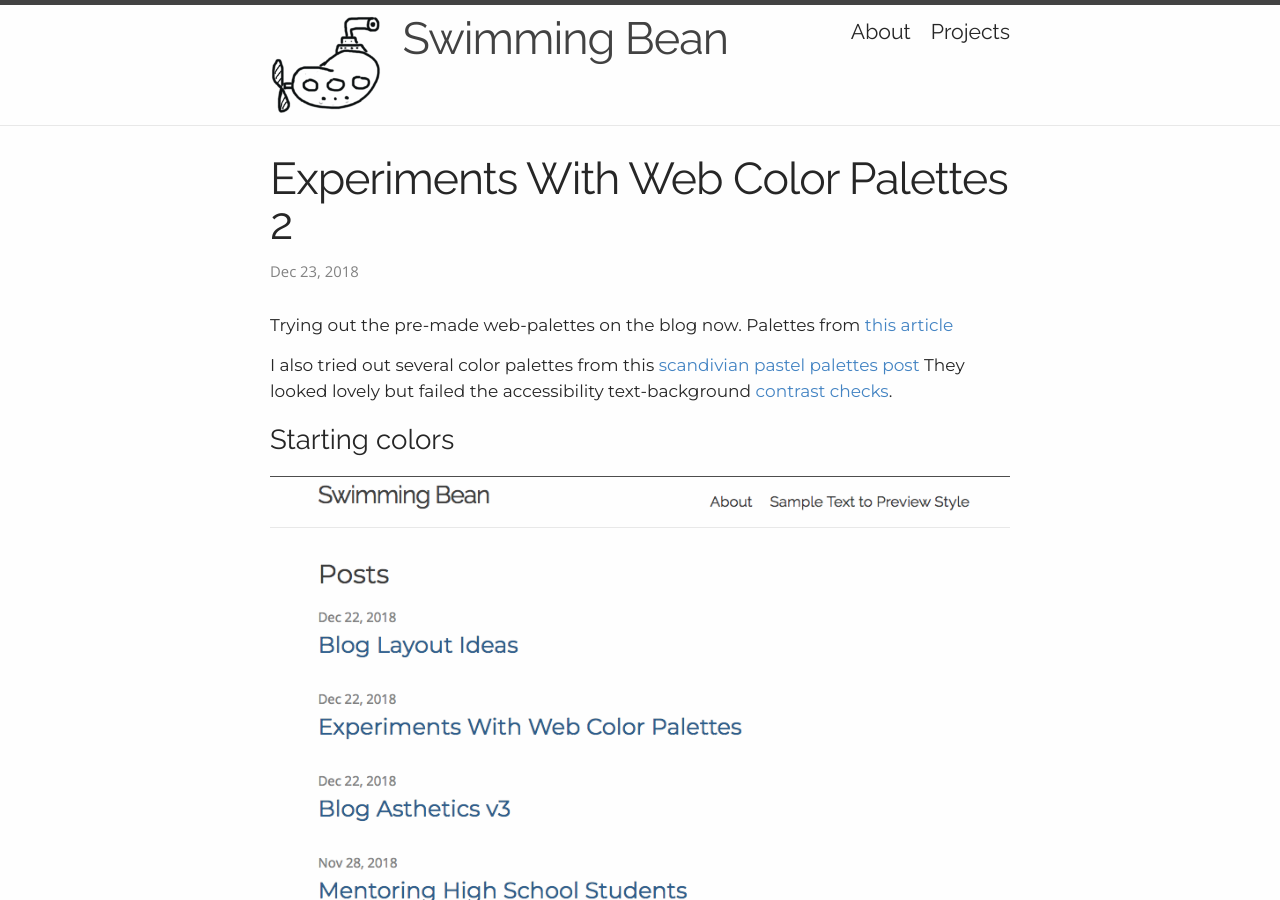
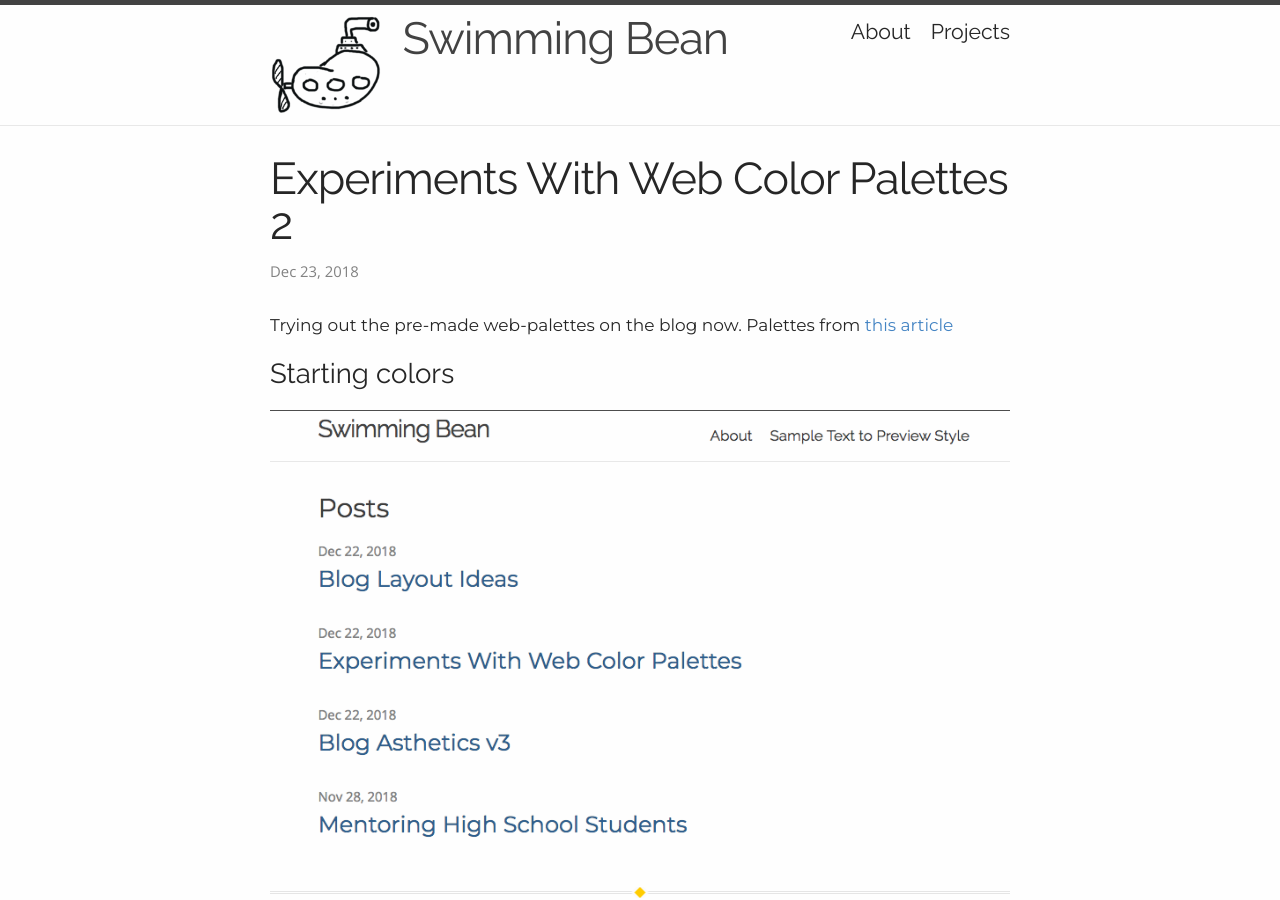
Before and after one commit to swimmingbean/swimmingbean.github.io, a Jekyll site: the page built from _posts/2018-12-23-experiments-with-color-palettes2.md, in a window 1280 px wide and 900 px high. Built offline with Jekyll 4.4.1, drawn with Linux system fonts in a browser that asks for light colours.

Commit message:
Revert "Update info in color experiments 2 post"
This reverts commit ba06f8472dc255e82d88546f81b9ee51924ebbe0.

```diff
--- a/_posts/2018-12-23-experiments-with-color-palettes2.md
+++ b/_posts/2018-12-23-experiments-with-color-palettes2.md
@@ -5,9 +5,6 @@ title: Experiments With Web Color Palettes 2
 
 Trying out the pre-made web-palettes on the blog now.
 Palettes from [this article](https://www.canva.com/learn/website-color-schemes/)
-
-I also tried out several color palettes from this [scandivian pastel palettes post](https://www.templatemonster.com/blog/pastel-color-schemes-for-refined-website-design/)
-They looked lovely but failed the accessibility text-background [contrast checks](https://webaim.org/resources/contrastchecker).
 
 ### Starting colors
 ![]({{ site.baseurl }}/images/experiments-with-color-palettes/blog/starting-colors.png)
```
